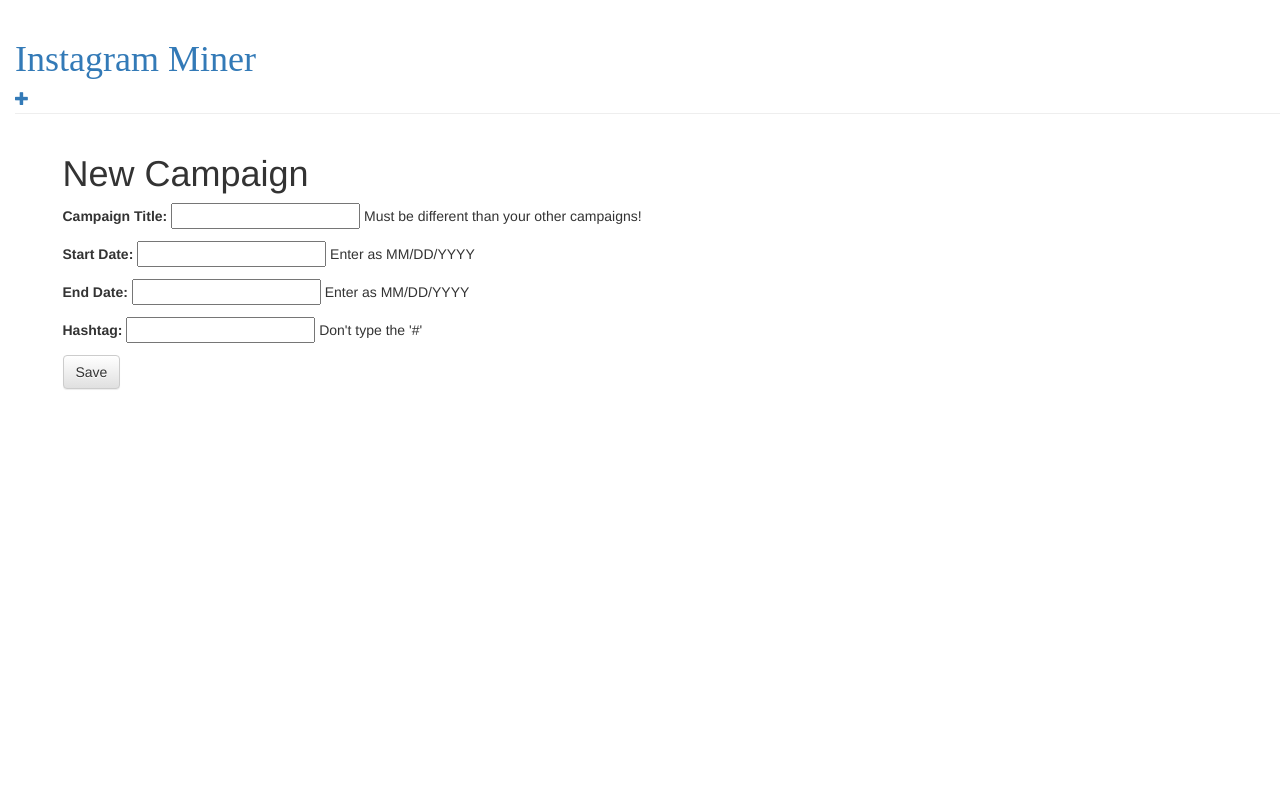
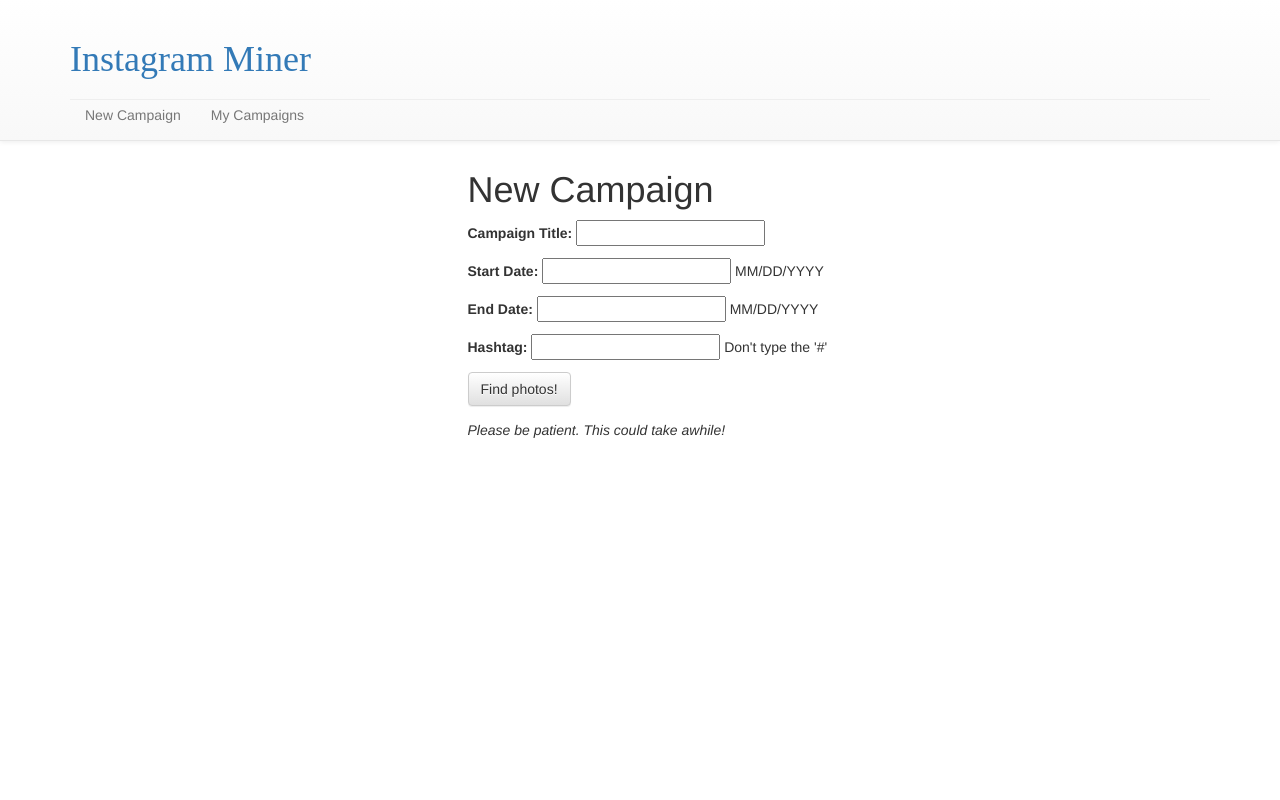
Before and after one commit to test-erin/instagram_miner, a Django app: page /campaign/new/ in a window 1280 px wide. Run offline with Django 3.2, Linux system fonts and the light colour scheme; some libraries are stand-ins or nearby versions.

Commit message:
Pushing to GitHub. Still some work to do.

```diff
--- a/ig_miner_app/models.py
+++ b/ig_miner_app/models.py
@@ -11,15 +11,13 @@ from django.utils import timezone
 
 class Campaign(models.Model):
     Campaign_Title = models.CharField(max_length=100,
-                                        null=False,
-                                        unique=True,
-                                        help_text="Must be different than your other campaigns!")
+                                        null=False,)
     Start_Date = models.CharField(max_length=10,
                                     null=False,
-                                    help_text="Enter as MM/DD/YYYY")
+                                    help_text="MM/DD/YYYY")
     End_Date = models.CharField(max_length=10,
                                 null=False,
-                                help_text="Enter as MM/DD/YYYY")
+                                help_text="MM/DD/YYYY")
     Hashtag = models.CharField(max_length=100,
                                 null=False,
                                 help_text="Don't type the '#'")
--- a/ig_miner_app/static/css/ig_miner_app.css
+++ b/ig_miner_app/static/css/ig_miner_app.css
@@ -12,6 +12,7 @@ h3 a {
 
 body {
     padding-left: 15px;
+    padding-top: 150px;
 }
 
 .caption {
@@ -30,3 +31,9 @@ body {
     font-size: 16px;
     border-radius: 12px;
 }
+
+.alert {
+    display: inline-block;
+    margin: 0 auto;
+    vertical-align: center;
+}
--- a/ig_miner_app/templates/ig_miner_app/base.html
+++ b/ig_miner_app/templates/ig_miner_app/base.html
@@ -10,10 +10,22 @@
     </head>
 
     <body>
-        <div class="page-header">
-            <h1><a href="/">Instagram Miner</a></h1>
-            <a href="{% url 'new_campaign' %}" class="top-menu"><span class="glyphicon glyphicon-plus"></span></a>
+
+        <div>
+            <nav class="navbar navbar-default navbar-fixed-top">
+                <div class="container">
+                    <div class="page-header">
+                        <h1><a href="/">Instagram Miner</a></h1>
+                            <ul class="nav navbar-nav">
+                                <li><a href="{% url 'new_campaign' %}" class="top-menu">New Campaign</a></li>
+                                <li><a href="{% url 'campaign_list' %}" class="top-menu">My Campaigns</a></li>
+                            </ul>
+                    </div>
+                </div>
+            </nav>
         </div>
+
+
         <div class="content container">
             <div class="row">
                 <div>
--- a/ig_miner_app/templates/ig_miner_app/new_campaign.html
+++ b/ig_miner_app/templates/ig_miner_app/new_campaign.html
@@ -1,9 +1,12 @@
 {% extends 'ig_miner_app/base.html' %}
 
 {% block content %}
-    <h1>New Campaign</h1>
-    <form method="POST" class="post-form">{% csrf_token %}
-        {{ form.as_p }}
-        <button type="submit" class="save btn btn-default">Save</button>
-    </form>
+	<div class="form col-lg-4 col-lg-offset-4" >
+	    <h1>New Campaign</h1>
+	    <form method="POST" class="post-form">{% csrf_token %}
+	        {{ form.as_p }}
+	        <button type="submit" class="save btn btn-default">Find photos!</button>
+	    </form>
+	    <i>Please be patient. This could take awhile!</i>
+	</div>
 {% endblock %}
--- a/ig_miner_app/views.py
+++ b/ig_miner_app/views.py
@@ -1,5 +1,6 @@
 from django.shortcuts import render, get_object_or_404, redirect
 from django.core.paginator import Paginator, EmptyPage, PageNotAnInteger
+from django.db.models.functions import Lower
 from .models import Campaign, Photo
 from .forms import PostForm
 from django import forms
@@ -9,7 +10,7 @@ import time
 import simplejson
 
 def campaign_list(request):
-	campaigns = Campaign.objects.order_by('Campaign_Title')
+	campaigns = Campaign.objects.order_by(Lower('Campaign_Title').asc())
 
 	return render(request, 'ig_miner_app/campaign_list.html', {'campaigns': campaigns})
 
@@ -66,13 +67,14 @@ def new_campaign(request):
             contine_API_calls = True
             api_hit_count = 0
             print "API hit count: ", api_hit_count
+            headers = {'count': 100}
             url = "https://api.instagram.com/v1/tags/%s/media/recent?access_token=%s" % (hashtag, ACCESS_TOKEN)
 
             while contine_API_calls:
 
             	print "In while loop #######"
 
-                r = requests.get(url)
+                r = requests.get(url, headers=headers)
                 print r
                 jdict = r.json()
                 data = jdict['data']
```
Also changed, not shown: ig_miner_app/templates/ig_miner_app/campaign_detail.html (+11 -6 lines), ig_miner_app/migrations/0009_auto_20160506_2116.py (added).
